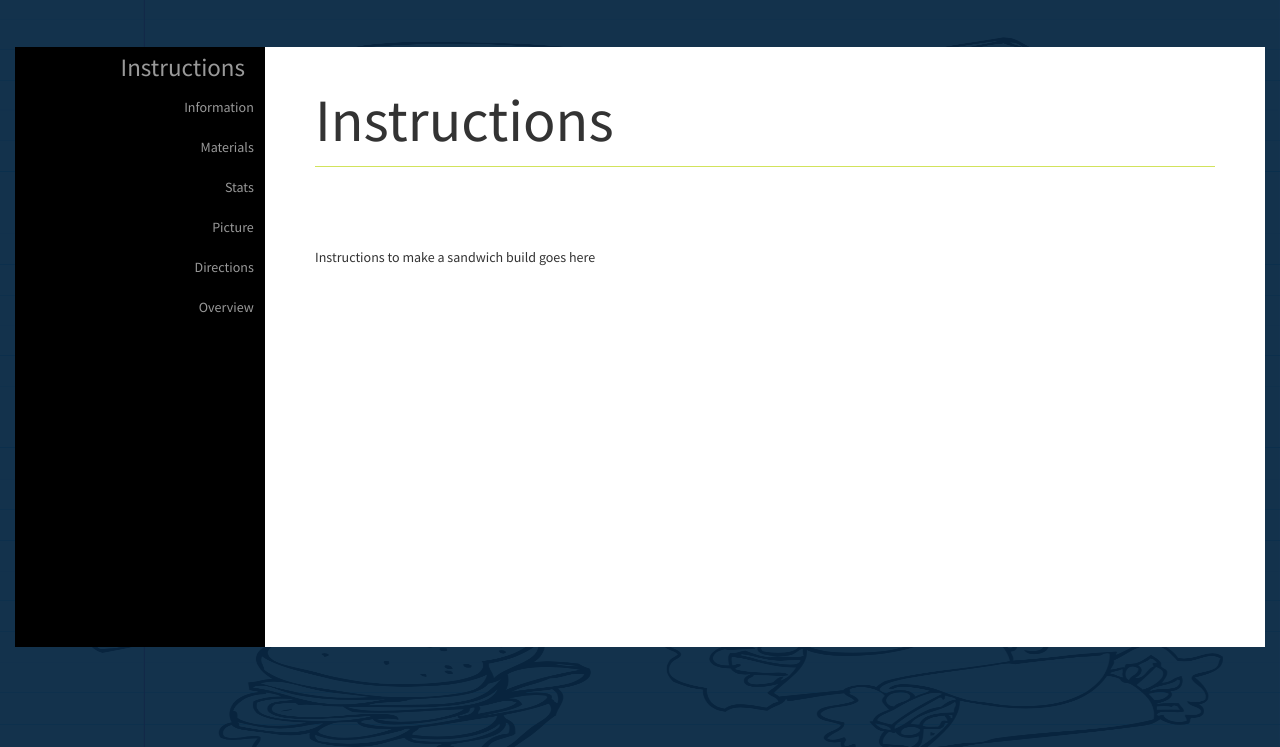
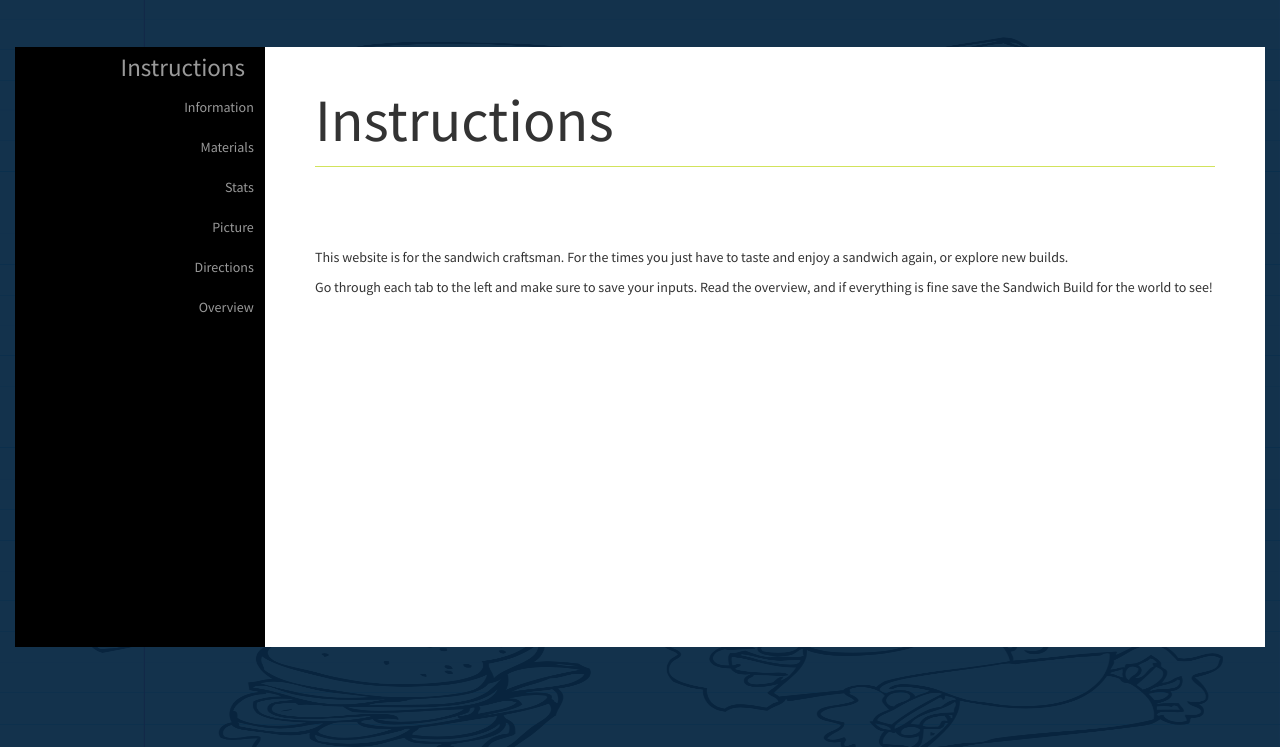
Before and after one commit to JstnRegi/sammichBuilder, a website: page views/index.html in a window 1280 px wide. Shown: the part 798-1545 px from the top of the page. Drawn offline with nearby package versions, Linux system fonts and the light colour scheme; files that its build step writes are made by us from their sources; no server answers; files whose address does not match are found by name.

Commit message:
heroku deploy 6

```diff
--- a/views/index.html
+++ b/views/index.html
@@ -124,7 +124,8 @@
                                             <h1 class="build-header">Instructions</h1>
                                         </div>
                                         <div class="col-xs-12 col-sm-12 col-md-12 col-lg-12">
-                                            <p>Instructions to make a sandwich build goes here</p>
+                                            <p>This website is for the sandwich craftsman. For the times you just have to taste and enjoy a sandwich again, or explore new builds.</p>
+                                            <p>Go through each tab to the left and make sure to save your inputs. Read the overview, and if everything is fine save the Sandwich Build for the world to see!</p>
                                         </div>
                                     </div>
                                 </div>
```
